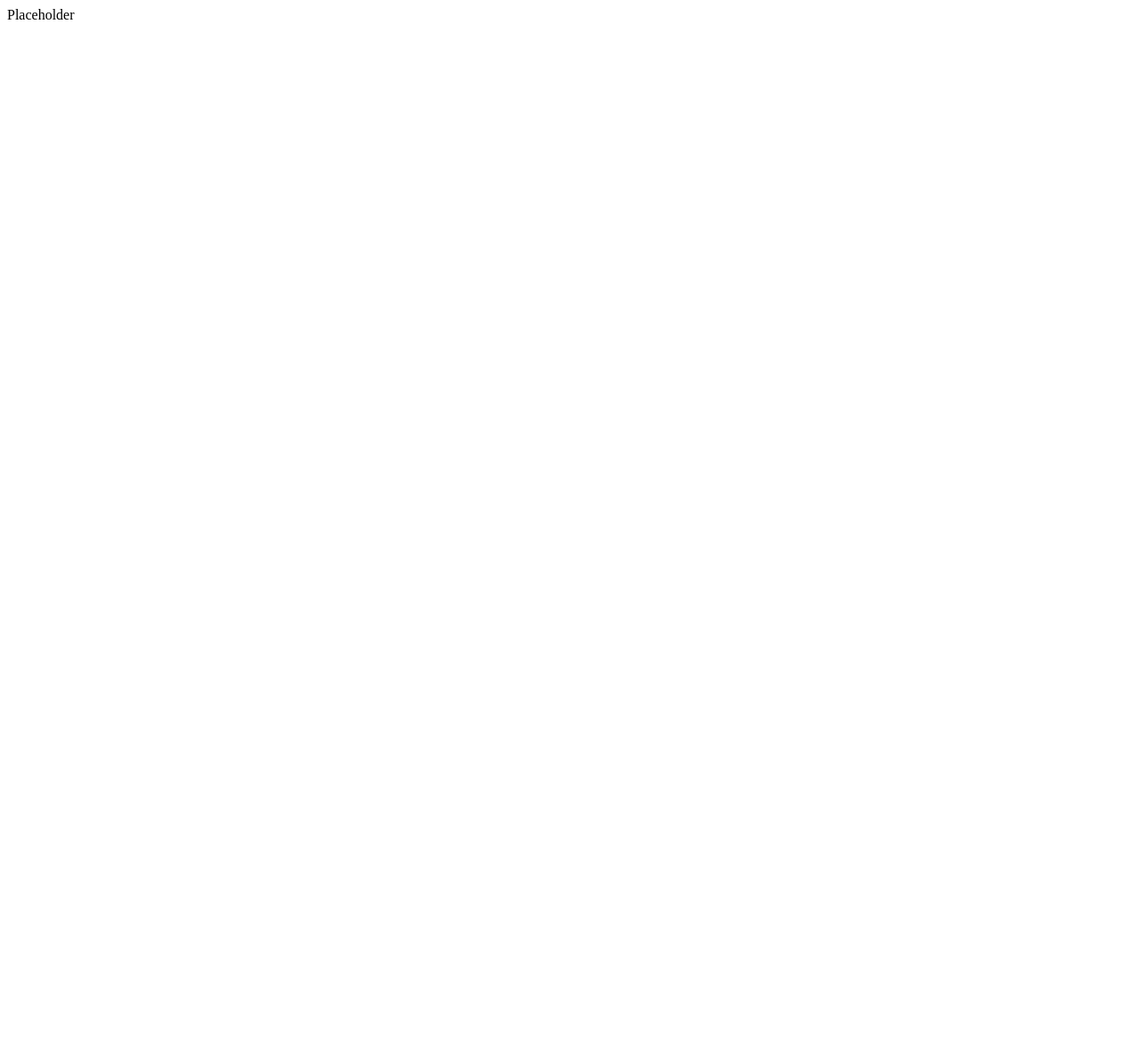
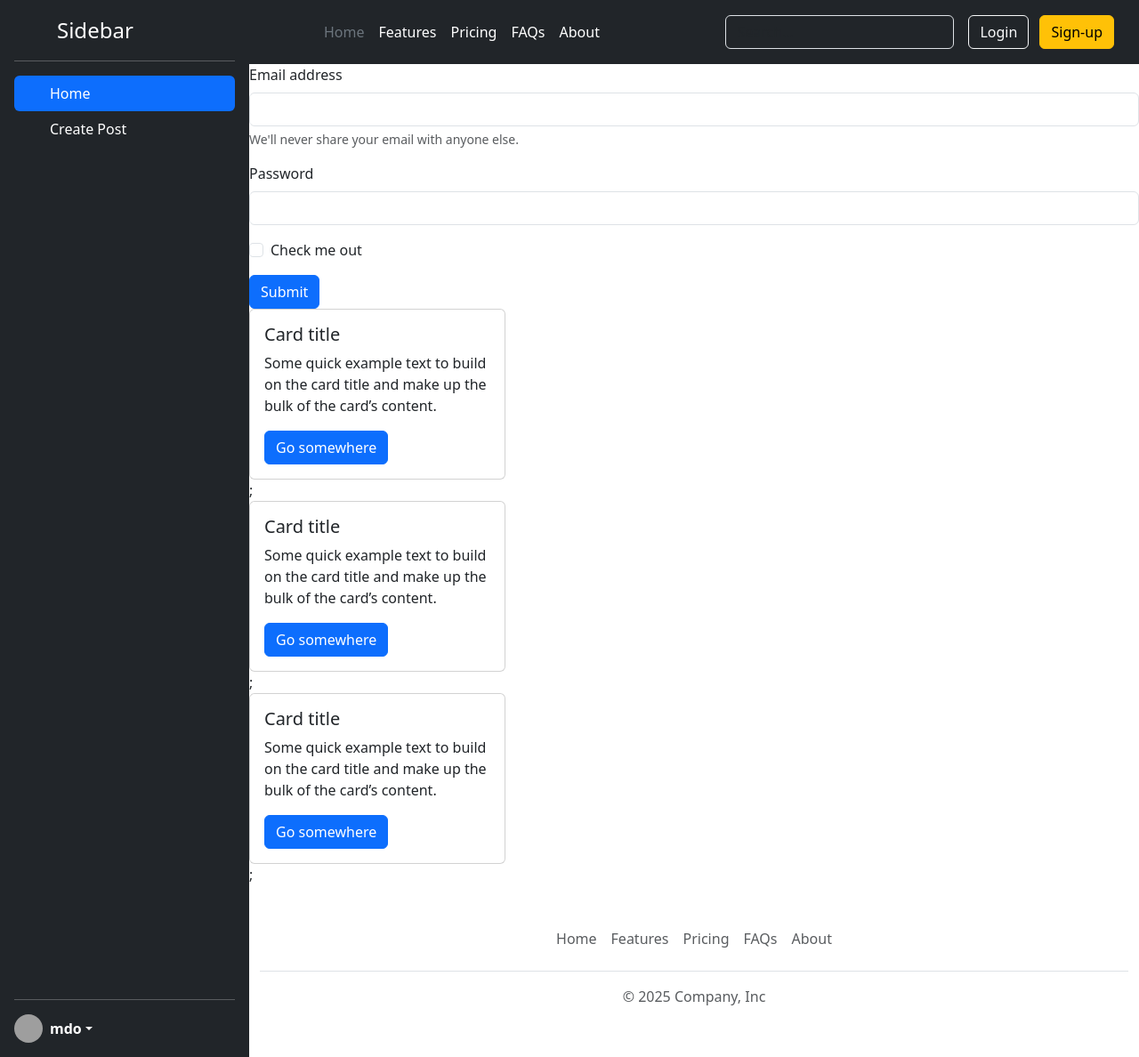
Before and after one commit to Ramnath-DTU/Social-Media-App, a React (Vite) app in the folder social-media/: page / in a window 1280 px wide. Shown: the whole page at 89% size. Before the commit the page ends 800 px from the top, so only its background shows below. Built offline with nearby package versions, Linux system fonts and the light colour scheme; grey boxes are pictures that could not be loaded.

Commit message:
Make a Header, Sidebar and Footer

```diff
--- a/social-media/src/App.css
+++ b/social-media/src/App.css
@@ -0,0 +1,11 @@
+.app-container {
+  display: flex;
+}
+
+.content {
+  width: 100%;
+}
+
+.sidebar {
+  min-height: 800px;
+}
--- a/social-media/src/App.jsx
+++ b/social-media/src/App.jsx
@@ -1,11 +1,23 @@
-import './App.css'
+import "./App.css";
+import "bootstrap/dist/css/bootstrap.min.css";
+import Header from "./components/Header.jsx";
+import Footer from "./components/Footer.jsx";
+import Sidebar from "./components/Sidebar.jsx";
+import CreatePost from "./components/CreatePost.jsx";
+import PostList from "./components/PostList.jsx";
 
 function App() {
   return (
-    <>
-      <div>Placeholder</div>
-    </>
-  )
+    <div className="app-container">
+      <Sidebar></Sidebar>
+      <div className="content">
+        <Header></Header>
+        <CreatePost></CreatePost>
+        <PostList></PostList>
+        <Footer></Footer>
+      </div>
+    </div>
+  );
 }
 
-export default App
+export default App;
--- /dev/null
+++ b/social-media/src/components/CreatePost.jsx
@@ -0,0 +1,41 @@
+const CreatePost = () => {
+  return (
+    <form>
+      <div className="mb-3">
+        <label htmlFor="exampleInputEmail1" className="form-label">
+          Email address
+        </label>
+        <input
+          type="email"
+          className="form-control"
+          id="exampleInputEmail1"
+          aria-describedby="emailHelp"
+        />
+        <div id="emailHelp" className="form-text">
+          We'll never share your email with anyone else.
+        </div>
+      </div>
+      <div className="mb-3">
+        <label htmlFor="exampleInputPassword1" className="form-label">
+          Password
+        </label>
+        <input
+          type="password"
+          className="form-control"
+          id="exampleInputPassword1"
+        />
+      </div>
+      <div className="mb-3 form-check">
+        <input type="checkbox" className="form-check-input" id="exampleCheck1" />
+        <label className="form-check-label" htmlFor="exampleCheck1">
+          Check me out
+        </label>
+      </div>
+      <button type="submit" className="btn btn-primary">
+        Submit
+      </button>
+    </form>
+  );
+};
+
+export default CreatePost;
--- /dev/null
+++ b/social-media/src/components/Footer.jsx
@@ -0,0 +1,41 @@
+const Footer = () => {
+  return (
+    <div className="container">
+      {" "}
+      <footer className="py-3 my-4">
+        {" "}
+        <ul className="nav justify-content-center border-bottom pb-3 mb-3">
+          {" "}
+          <li className="nav-item">
+            <a href="#" className="nav-link px-2 text-body-secondary">
+              Home
+            </a>
+          </li>{" "}
+          <li className="nav-item">
+            <a href="#" className="nav-link px-2 text-body-secondary">
+              Features
+            </a>
+          </li>{" "}
+          <li className="nav-item">
+            <a href="#" className="nav-link px-2 text-body-secondary">
+              Pricing
+            </a>
+          </li>{" "}
+          <li className="nav-item">
+            <a href="#" className="nav-link px-2 text-body-secondary">
+              FAQs
+            </a>
+          </li>{" "}
+          <li className="nav-item">
+            <a href="#" className="nav-link px-2 text-body-secondary">
+              About
+            </a>
+          </li>{" "}
+        </ul>{" "}
+        <p className="text-center text-body-secondary">© 2025 Company, Inc</p>{" "}
+      </footer>{" "}
+    </div>
+  );
+};
+
+export default Footer;
--- /dev/null
+++ b/social-media/src/components/Header.jsx
@@ -0,0 +1,75 @@
+const Header = () => {
+  return (
+    <header className="p-3 text-bg-dark">
+      {" "}
+      <div className="container">
+        {" "}
+        <div className="d-flex flex-wrap align-items-center justify-content-center justify-content-lg-start">
+          {" "}
+          <a
+            href="/"
+            className="d-flex align-items-center mb-2 mb-lg-0 text-white text-decoration-none"
+          >
+            {" "}
+            <svg
+              className="bi me-2"
+              width="40"
+              height="32"
+              role="img"
+              aria-label="Bootstrap"
+            >
+              <use xlinkHref="#bootstrap"></use>
+            </svg>{" "}
+          </a>{" "}
+          <ul className="nav col-12 col-lg-auto me-lg-auto mb-2 justify-content-center mb-md-0">
+            {" "}
+            <li>
+              <a href="#" className="nav-link px-2 text-secondary">
+                Home
+              </a>
+            </li>{" "}
+            <li>
+              <a href="#" className="nav-link px-2 text-white">
+                Features
+              </a>
+            </li>{" "}
+            <li>
+              <a href="#" className="nav-link px-2 text-white">
+                Pricing
+              </a>
+            </li>{" "}
+            <li>
+              <a href="#" className="nav-link px-2 text-white">
+                FAQs
+              </a>
+            </li>{" "}
+            <li>
+              <a href="#" className="nav-link px-2 text-white">
+                About
+              </a>
+            </li>{" "}
+          </ul>{" "}
+          <form className="col-12 col-lg-auto mb-3 mb-lg-0 me-lg-3" role="search">
+            {" "}
+            <input
+              type="search"
+              className="form-control form-control-dark text-bg-dark"
+              placeholder="Search..."
+              aria-label="Search"
+            />{" "}
+          </form>{" "}
+          <div className="text-end">
+            {" "}
+            <button type="button" className="btn btn-outline-light me-2">
+              Login
+            </button>{" "}
+            <button type="button" className="btn btn-warning">
+              Sign-up
+            </button>{" "}
+          </div>{" "}
+        </div>{" "}
+      </div>{" "}
+    </header>
+  );
+};
+export default Header;
--- /dev/null
+++ b/social-media/src/components/Post.jsx
@@ -0,0 +1,18 @@
+const Post = () => {
+  return (
+    <div className="card" style={{ width: "18rem" }}>
+      <div className="card-body">
+        <h5 className="card-title">Card title</h5>
+        <p className="card-text">
+          Some quick example text to build on the card title and make up the
+          bulk of the card’s content.
+        </p>
+        <a href="#" className="btn btn-primary">
+          Go somewhere
+        </a>
+      </div>
+    </div>
+  );
+};
+
+export default Post;
--- /dev/null
+++ b/social-media/src/components/PostList.jsx
@@ -0,0 +1,12 @@
+import Post from "./Post";
+
+const PostList = () => {
+  return <>
+    <Post></Post>;
+    <Post></Post>;
+    <Post></Post>;
+  </>
+
+}
+
+export default PostList;
--- /dev/null
+++ b/social-media/src/components/Sidebar.jsx
@@ -0,0 +1,102 @@
+const Sidebar = () => {
+  return (
+    <div
+      className="d-flex flex-column flex-shrink-0 p-3 text-bg-dark sidebar"
+      style={{width: "280px"}}
+    >
+      {" "}
+      <a
+        href="/"
+        className="d-flex align-items-center mb-3 mb-md-0 me-md-auto text-white text-decoration-none"
+      >
+        {" "}
+        <svg className="bi pe-none me-2" width="40" height="32" aria-hidden="true">
+          <use xlinkHref="#bootstrap"></use>
+        </svg>{" "}
+        <span className="fs-4">Sidebar</span>{" "}
+      </a>{" "}
+      <hr />{" "}
+      <ul className="nav nav-pills flex-column mb-auto">
+        {" "}
+        <li className="nav-item">
+          {" "}
+          <a href="#" className="nav-link active" aria-current="page">
+            {" "}
+            <svg
+              className="bi pe-none me-2"
+              width="16"
+              height="16"
+              aria-hidden="true"
+            >
+              <use xlinkHref="#home"></use>
+            </svg>
+            Home
+          </a>{" "}
+        </li>{" "}
+        <li>
+          {" "}
+          <a href="#" className="nav-link text-white">
+            {" "}
+            <svg
+              className="bi pe-none me-2"
+              width="16"
+              height="16"
+              aria-hidden="true"
+            >
+              <use xlinkHref="#speedometer2"></use>
+            </svg>
+            Create Post
+          </a>{" "}
+        </li>{" "}
+      </ul>{" "}
+      <hr />{" "}
+      <div className="dropdown">
+        {" "}
+        <a
+          href="#"
+          className="d-flex align-items-center text-white text-decoration-none dropdown-toggle"
+          data-bs-toggle="dropdown"
+          aria-expanded="false"
+        >
+          {" "}
+          <img
+            src="https://github.com/mdo.png"
+            alt=""
+            width="32"
+            height="32"
+            className="rounded-circle me-2"
+          />{" "}
+          <strong>mdo</strong>{" "}
+        </a>{" "}
+        <ul className="dropdown-menu dropdown-menu-dark text-small shadow">
+          {" "}
+          <li>
+            <a className="dropdown-item" href="#">
+              New project...
+            </a>
+          </li>{" "}
+          <li>
+            <a className="dropdown-item" href="#">
+              Settings
+            </a>
+          </li>{" "}
+          <li>
+            <a className="dropdown-item" href="#">
+              Profile
+            </a>
+          </li>{" "}
+          <li>
+            <hr className="dropdown-divider" />
+          </li>{" "}
+          <li>
+            <a className="dropdown-item" href="#">
+              Sign out
+            </a>
+          </li>{" "}
+        </ul>{" "}
+      </div>{" "}
+    </div>
+  );
+};
+
+export default Sidebar;
```
